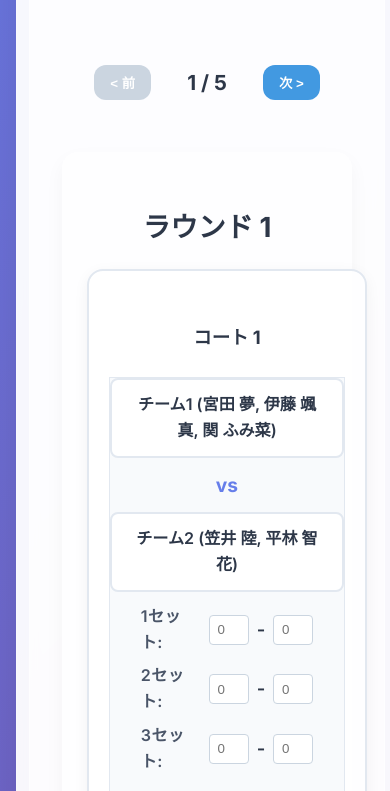
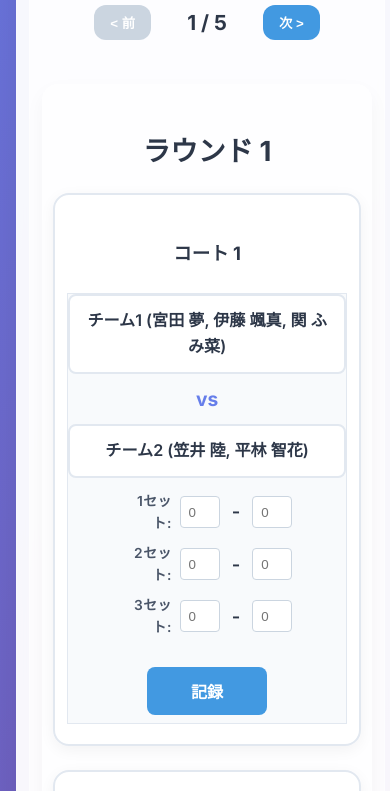
Before and after one commit to yanagi-jabee-28/TennisMatch-Pro, a plain HTML site: page index.html in a window 390 px wide. Shown: the part 503-1294 px from the top of the page. Drawn offline with Linux system fonts and the light colour scheme.

Commit message:
feat: スタイルの調整とレスポンシブデザインの改善を実施

```diff
--- a/style.css
+++ b/style.css
@@ -39,16 +39,16 @@ body {
 }
 
 .container {
-  max-width: 1600px;
-  min-width: 340px;
-  margin: var(--spacing-3xl) auto;
+  max-width: 1400px;
+  min-width: 320px;
+  margin: var(--spacing-xl) auto;
   background: rgba(255, 255, 255, 0.95);
   backdrop-filter: blur(10px);
   border-radius: var(--spacing-lg);
   box-shadow: 0 20px 40px rgba(0, 0, 0, 0.1);
-  padding: var(--spacing-3xl) var(--spacing-2xl);
+  padding: var(--spacing-2xl) var(--spacing-xl);
   border: 1px solid rgba(255, 255, 255, 0.2);
-  width: 98vw;
+  width: 95vw;
   display: flex;
   flex-direction: column;
   align-items: center;
@@ -176,20 +176,20 @@ button[type="submit"]:active {
 .team-match-container {
   display: flex;
   flex-direction: column;
-  gap: 32px;
+  gap: 24px;
   background: rgba(255, 255, 255, 0.7);
-  padding: 32px;
+  padding: 24px 16px;
   border-radius: 16px;
   border: 1px solid rgba(255, 255, 255, 0.3);
   align-items: center;
   width: 100%;
-  max-width: 1200px;
+  max-width: 1100px;
   margin: 0 auto;
 }
 
 .team-match-container h2 {
   text-align: center;
-  margin-bottom: var(--spacing-3xl);
+  margin-bottom: var(--spacing-xl);
   color: #2d3748;
   font-size: var(--font-3xl);
   font-weight: 700;
@@ -208,7 +208,7 @@ button[type="submit"]:active {
 .round-container {
   background: rgba(255, 255, 255, 0.6);
   border-radius: 16px;
-  padding: 24px;
+  padding: 24px 16px;
   box-shadow: 0 8px 20px rgba(0, 0, 0, 0.04);
   border: 1px solid rgba(255, 255, 255, 0.4);
   width: 100%;
@@ -257,9 +257,9 @@ button[type="submit"]:active {
   padding: 28px 20px 24px 20px;
   border-radius: 16px;
   border: 2px solid #e2e8f0;
-  min-width: 280px;
-  max-width: 420px;
   width: 100%;
+  max-width: 380px;
+  margin: 0 auto;
   box-shadow: 0 4px 15px rgba(0, 0, 0, 0.05);
   display: flex;
   flex-direction: column;
@@ -297,7 +297,7 @@ button[type="submit"]:active {
 .team-selector .team-display {
   flex: 1;
   min-width: 200px;
-  max-width: 280px;
+  max-width: 320px;
   padding: var(--spacing-md) var(--spacing-lg);
   border: 2px solid #e2e8f0;
   border-radius: var(--spacing-sm);
@@ -306,6 +306,8 @@ button[type="submit"]:active {
   text-align: center;
   font-weight: 600;
   color: #2d3748;
+  width: 100%;
+  margin: 0 auto;
 }
 
 .team-selector .vs {
@@ -326,11 +328,13 @@ button[type="submit"]:active {
 
 .score-input-container {
   display: flex;
+  flex-direction: column;
   align-items: center;
   gap: 12px;
   width: 100%;
   justify-content: center;
-  flex-wrap: wrap;
+  max-width: 320px;
+  margin: 0 auto;
 }
 
 .team-row {
@@ -404,7 +408,8 @@ button[type="submit"]:active {
   cursor: pointer;
   transition: all 0.3s ease;
   white-space: nowrap;
-  min-width: 80px;
+  min-width: 120px;
+  margin: var(--spacing-sm) auto;
 }
 
 .record-btn:hover {
@@ -616,23 +621,30 @@ button[type="submit"]:active {
   flex-direction: column;
   gap: var(--spacing-sm);
   margin-bottom: var(--spacing-sm);
+  width: 100%;
+  max-width: 280px;
+  margin: 0 auto var(--spacing-sm);
 }
 
 .set-score {
   display: flex;
   align-items: center;
   gap: var(--spacing-sm);
+  justify-content: center;
+  width: 100%;
+  margin: 0 auto;
 }
 
 .set-score label {
   width: 60px;
   font-size: var(--font-sm);
   color: #4a5568;
+  text-align: right;
 }
 
 .set-input {
-  width: 40px;
-  height: 30px;
+  width: 45px;
+  height: 32px;
   padding: 2px 4px;
   text-align: center;
   border: 1px solid #cbd5e0;
@@ -641,6 +653,7 @@ button[type="submit"]:active {
 
 .set-score span {
   font-weight: 600;
+  padding: 0 4px;
 }
 
 /* チームディスプレイの改善 */
@@ -774,25 +787,32 @@ button[type="submit"]:active {
 /* レスポンシブ改善 */
 @media (max-width: 768px) {
   .container {
-    padding: var(--spacing-xl) var(--spacing-md);
+    padding: var(--spacing-lg) var(--spacing-md);
+    width: 98vw;
+    margin: var(--spacing-md) auto;
   }
 
   .match-courts-horizontal {
     flex-direction: column;
+    gap: 24px;
   }
 
   .court {
     width: 100%;
+    max-width: 340px;
+    padding: 20px 12px;
   }
 
   .team-selector {
     flex-direction: column;
+    gap: 10px;
   }
 
   .vs {
-    margin: var(--spacing-sm) 0;
+    margin: var(--spacing-xs) 0;
   }
-    .schedule-header {
+
+  .schedule-header {
     flex-direction: column;
     align-items: center;
   }
@@ -800,6 +820,27 @@ button[type="submit"]:active {
   .modal-content {
     width: 95%;
     margin: 5% auto;
+  }
+
+  .team-match-container {
+    padding: 16px 12px;
+  }
+
+  .round-container {
+    padding: 16px 10px;
+  }
+
+  .structured-score-input {
+    max-width: 260px;
+  }
+
+  .set-score label {
+    width: 50px;
+    font-size: var(--font-xs);
+  }
+
+  .set-input {
+    width: 40px;
   }
 }
 
```
